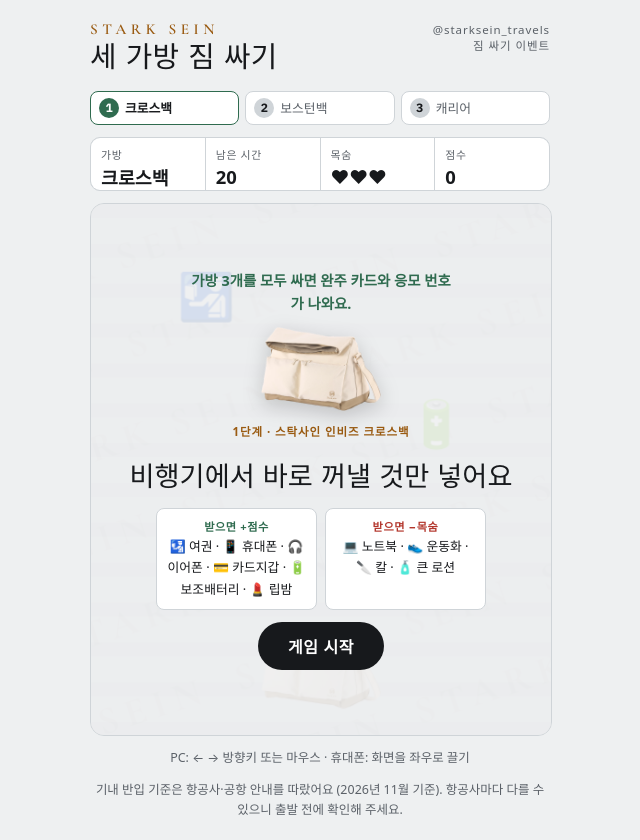
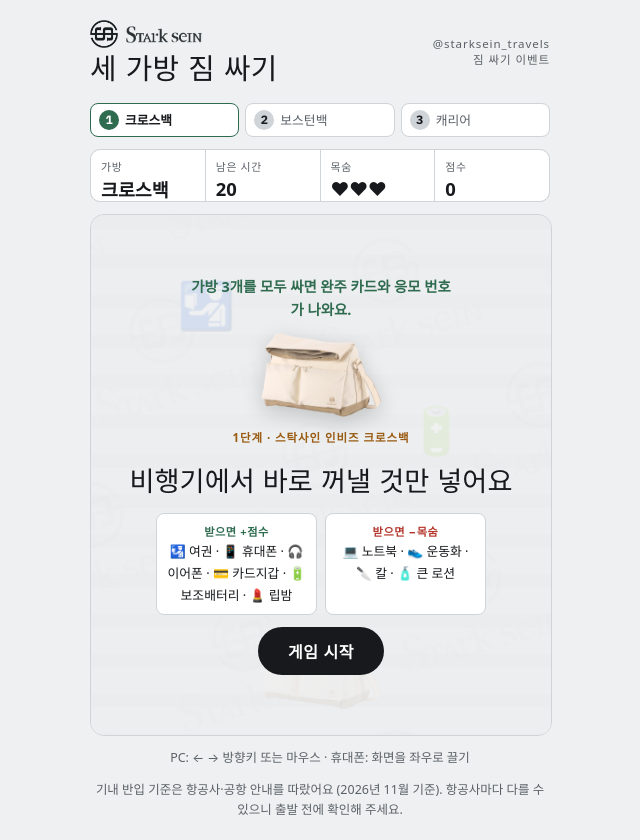
Before and after one commit to actoryk62-cyber/three-bags, a plain HTML site: page index.html in a window 1280 px wide. Shown: the whole page, without its empty margins (320-960 px from the left). Drawn offline with nearby package versions, Linux system fonts and the light colour scheme; a web font is replaced by a local one.

Commit message:
스탁사인 로고로 워터마크·헤더·완주 카드 교체
Co-Authored-By: Claude Fable 5.1 <noreply@anthropic.com>

```diff
--- a/index.html
+++ b/index.html
@@ -40,6 +40,7 @@
     --bag1: #17191c; /* 크로스백 대체 그림 */
     --bag2: #2f6b4f; /* 보스턴백 대체 그림 */
     --bag3: #8e969d; /* 캐리어 대체 그림 */
+    --logo-filter: none; /* 다크 모드에서는 검정 로고를 흰색으로 뒤집어요 */
     --font-display: "Black Han Sans", "IBM Plex Sans KR", system-ui, sans-serif;
     --font-wordmark: "Cormorant Garamond", "Times New Roman", serif;
     --font-mono: "IBM Plex Mono", ui-monospace, Consolas, monospace;
@@ -68,6 +69,7 @@
       --bag1: #eceef0;
       --bag2: #7fc4a0;
       --bag3: #8e969d;
+      --logo-filter: invert(1);
       color-scheme: dark;
     }
   }
@@ -91,6 +93,7 @@
     --bag1: #eceef0;
     --bag2: #7fc4a0;
     --bag3: #8e969d;
+    --logo-filter: invert(1);
     color-scheme: dark;
   }
   [hidden] {
@@ -125,13 +128,20 @@
     flex-wrap: wrap;
   }
   .brand {
-    font-family: var(--font-wordmark);
-    font-weight: 600;
-    font-size: 0.95rem;
-    letter-spacing: 0.3em;
-    text-transform: uppercase;
-    color: var(--gold);
-    margin: 0 0 2px;
+    display: flex;
+    align-items: center;
+    gap: 8px;
+    margin: 0 0 4px;
+  }
+  .logo-mark {
+    height: 28px;
+    width: auto;
+    filter: var(--logo-filter);
+  }
+  .logo-word {
+    height: 17px;
+    width: auto;
+    filter: var(--logo-filter);
   }
   h1 {
     font-family: var(--font-display);
@@ -346,9 +356,31 @@
     padding: 9px 14px;
     font-weight: 500;
   }
-  .card-eyebrow .wm {
-    color: var(--gold);
-    font-size: 0.95rem;
+  .card-eyebrow {
+    display: flex;
+    align-items: center;
+    gap: 6px;
+  }
+  .band-logo {
+    height: 15px;
+    width: auto;
+    filter: invert(1);
+  }
+  .card {
+    position: relative;
+  }
+  .card::after {
+    /* 완주 카드 안쪽에도 엠블럼을 아주 옅게 */
+    content: "";
+    position: absolute;
+    right: 10px;
+    bottom: 8px;
+    width: 86px;
+    height: 86px;
+    background: url("img/logo_mark.png") center / contain no-repeat;
+    opacity: 0.07;
+    filter: var(--logo-filter);
+    pointer-events: none;
   }
   .card-title {
     font-family: var(--font-display);
@@ -444,7 +476,10 @@
 <div class="wrap">
   <header>
     <div>
-      <p class="brand">Stark Sein</p>
+      <p class="brand">
+        <img class="logo-mark" src="img/logo_mark.png" alt="" />
+        <img class="logo-word" src="img/logo_word.png" alt="STARK SEIN" />
+      </p>
       <h1>세 가방 짐 싸기</h1>
     </div>
     <span class="gate">@starksein_travels<br />짐 싸기 이벤트</span>
@@ -755,7 +790,7 @@
         date = `${d.getFullYear()}.${String(d.getMonth() + 1).padStart(2, "0")}.${String(d.getDate()).padStart(2, "0")}`;
       overlay(`
       <div class="card" role="group" aria-label="완주 카드">
-        <div class="card-eyebrow"><span class="wm">Stark Sein</span> · 세 가방 짐 싸기</div>
+        <div class="card-eyebrow"><img class="band-logo" src="img/logo_word.png" alt="STARK SEIN"><span>· 세 가방 짐 싸기</span></div>
         <div class="card-title">완주!</div>
         <div class="card-bags">${STAGES.map((s) => `<img src="${s.img}" alt="스탁사인 ${s.name}">`).join("")}</div>
         <div class="card-row"><span>점수</span><b>${score.toLocaleString("ko-KR")}점</b></div>
@@ -833,24 +868,42 @@
     const bagTop = () => H - bag.h - H * 0.05;
 
     // 배경 워터마크: 비스듬히 반복되는 STARK SEIN 워드마크 (아주 옅게)
+    // 배경 워터마크: 스탁사인 로고(엠블럼+워드마크)를 비스듬히 반복, 아주 옅게. 색은 테마의 글자색으로 입혀요
+    const LOGO = new Image();
+    LOGO.onload = draw;
+    LOGO.src = "img/logo_full.png";
+    const tintCache = {};
+    function tintedLogo(color) {
+      if (tintCache[color]) return tintCache[color];
+      const c = document.createElement("canvas");
+      c.width = LOGO.naturalWidth;
+      c.height = LOGO.naturalHeight;
+      const x = c.getContext("2d");
+      x.drawImage(LOGO, 0, 0);
+      x.globalCompositeOperation = "source-in";
+      x.fillStyle = color;
+      x.fillRect(0, 0, c.width, c.height);
+      return (tintCache[color] = c);
+    }
     function drawWatermark() {
+      if (!LOGO.complete || !LOGO.naturalWidth) return;
+      const t = tintedLogo(css("--ink"));
+      const w = W * 0.36,
+        h = (w * t.height) / t.width;
+      const stepX = w * 1.4,
+        stepY = h * 1.45;
       ctx.save();
-      ctx.globalAlpha = 0.075;
-      ctx.fillStyle = css("--ink");
-      ctx.font = `700 ${Math.round(W * 0.085)}px "Cormorant Garamond", "Times New Roman", serif`;
-      if ("letterSpacing" in ctx) ctx.letterSpacing = "0.2em";
-      ctx.textAlign = "center";
-      ctx.textBaseline = "middle";
+      ctx.globalAlpha = 0.08;
       ctx.translate(W / 2, H / 2);
-      ctx.rotate(-Math.PI / 10);
-      const stepX = W * 0.7,
-        stepY = W * 0.19;
-      for (let row = -5; row <= 5; row++)
+      ctx.rotate(-Math.PI / 12);
+      for (let row = -3; row <= 3; row++)
         for (let col = -2; col <= 2; col++)
-          ctx.fillText(
-            "STARK SEIN",
-            col * stepX + (row % 2 ? stepX / 2 : 0),
-            row * stepY,
+          ctx.drawImage(
+            t,
+            col * stepX + (row % 2 ? stepX / 2 : 0) - w / 2,
+            row * stepY - h / 2,
+            w,
+            h,
           );
       ctx.restore();
     }
```
Also changed, not shown: img/logo_full.png (added), img/logo_mark.png (added), img/logo_word.png (added).
